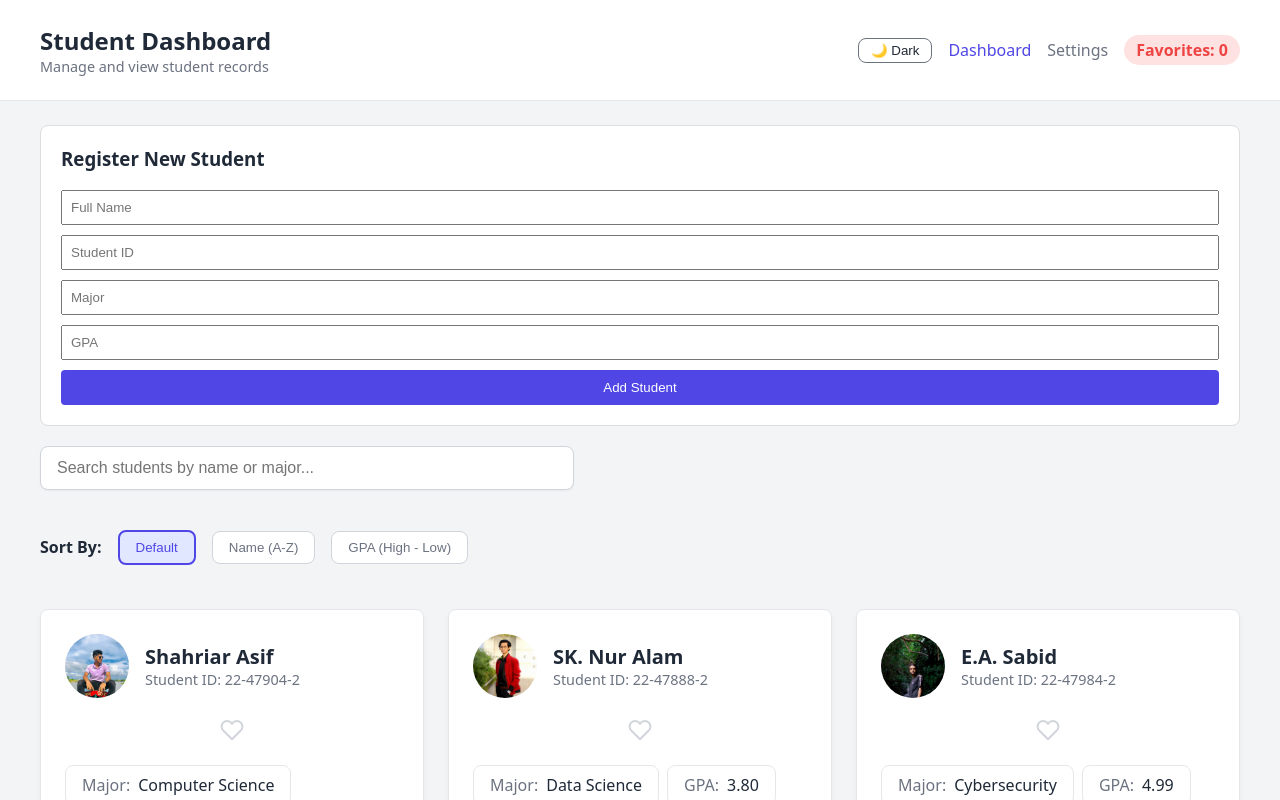
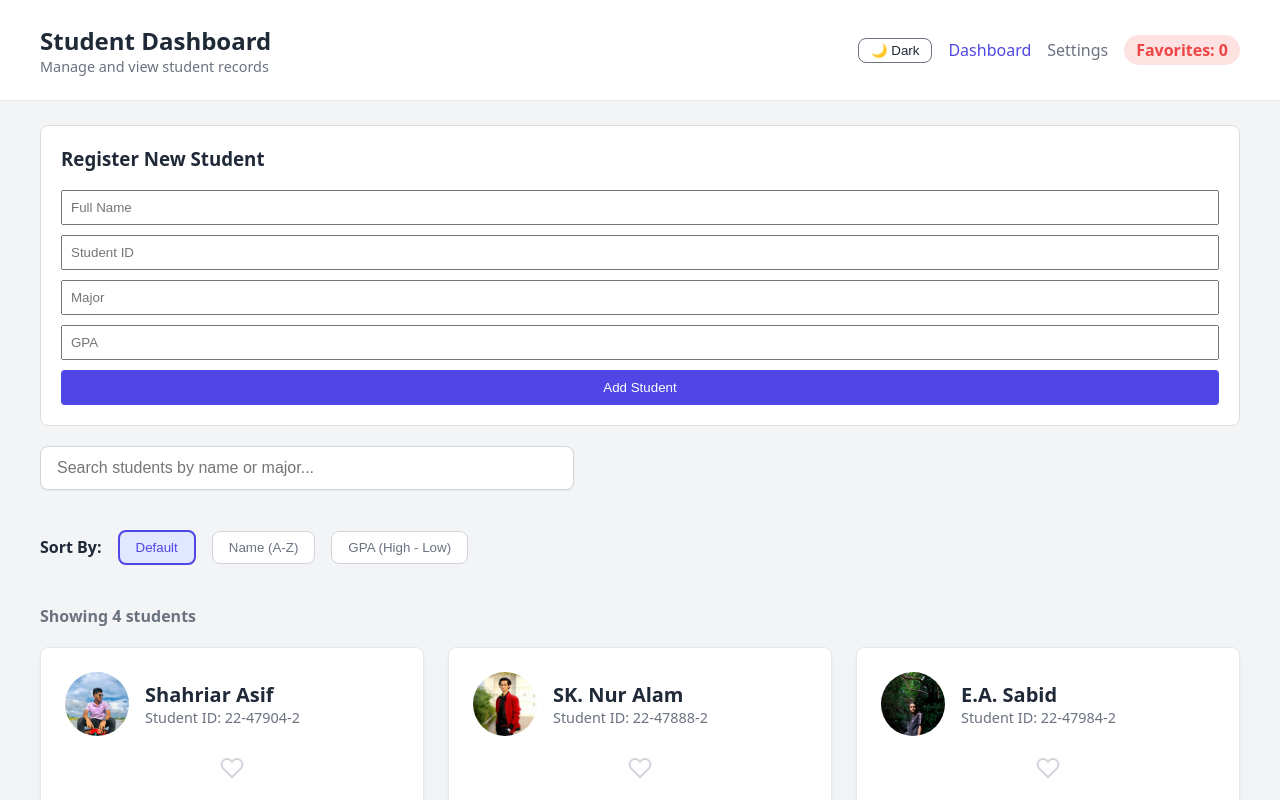
Before and after one commit to TahmidSadat02/Adv.WT-Final-LT, a React (Vite) app: page / in a window 1280 px wide. Shown: the top 800 px of the page. Built offline with nearby package versions, Linux system fonts and the light colour scheme.

Commit message:
Updated Showing student count in dashboard (Lab 2 Task 4)

```diff
--- a/src/App.jsx
+++ b/src/App.jsx
@@ -67,6 +67,9 @@ export default function App() {
             <div style={{ display: 'flex', flexDirection: 'column', gap: 'var(--spacing-md)', marginBottom: '20px' }}>
               <SearchBar />
               <SortControls />
+              <p style={{ margin: 0, color: 'var(--text-muted)', fontWeight: 600 }}>
+                Showing {sortedAndFilteredStudents.length} {sortedAndFilteredStudents.length === 1 ? 'student' : 'students'}
+              </p>
             </div>
 
             <div style={{ display: 'grid', gridTemplateColumns: 'repeat(auto-fit, minmax(300px, 1fr))', gap: 'var(--spacing-lg)' }}>
```
